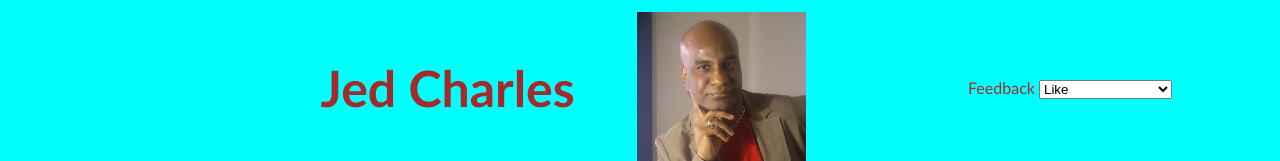
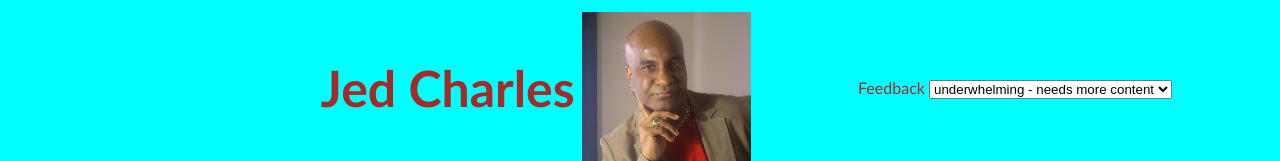
Before and after one commit to jemach2/jed-home-page, a plain HTML site: page index.html in a window 1280 px wide. Shown: the top 161 px of the page. Drawn offline with Linux system fonts and the light colour scheme.

Commit message:
updates index file

```diff
--- a/index.html
+++ b/index.html
@@ -13,8 +13,9 @@
     <form class="feedback" action="main.html" method="GET">
         <label for="feedback">Feedback </label>
         <select id="feedback" name="feedback" required>
-          <option value="Like">Like</option>
-          <option value="next">Not My Cup of Tea</option>
+          <option value="Like">underwhelming - needs more content</option>
+          <option value="next">needs to be more  dynamic</option>
+          <option value="next">looks good - keep building</option>
         </select>
     </form>
 
```
